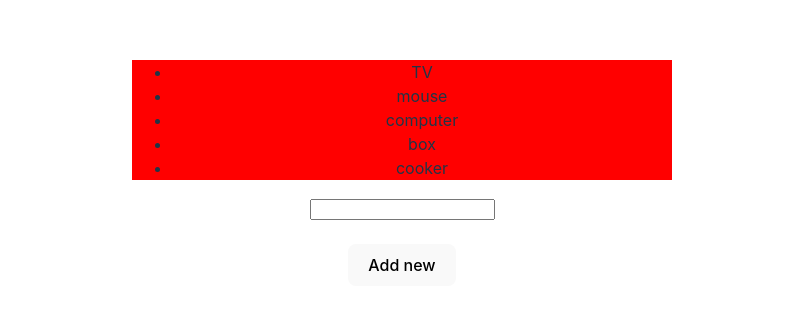
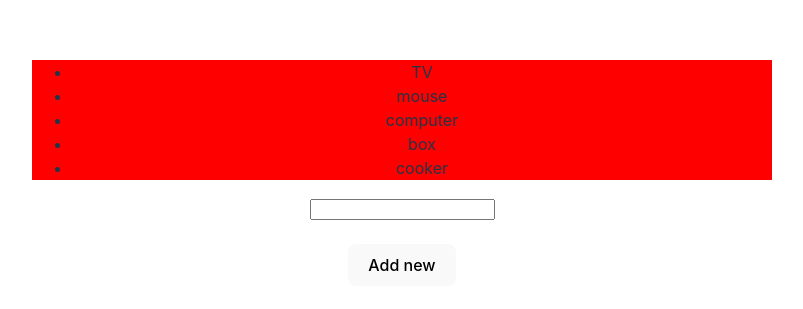
Before and after one commit to chinhdoan/Demo, a React (Vite) app: page / in a window 1280 px wide. Shown: the part 235-544 px from the top of the page, without its empty margins (238-1041 px from the left). Built offline with nearby package versions, Linux system fonts and the light colour scheme.

Commit message:
modify-width

```diff
--- a/src/test.css
+++ b/src/test.css
@@ -1,5 +1,4 @@
 .addFeature{
     background-color:red;
-
-    width:500px;
+    width:700px;
 }
```
